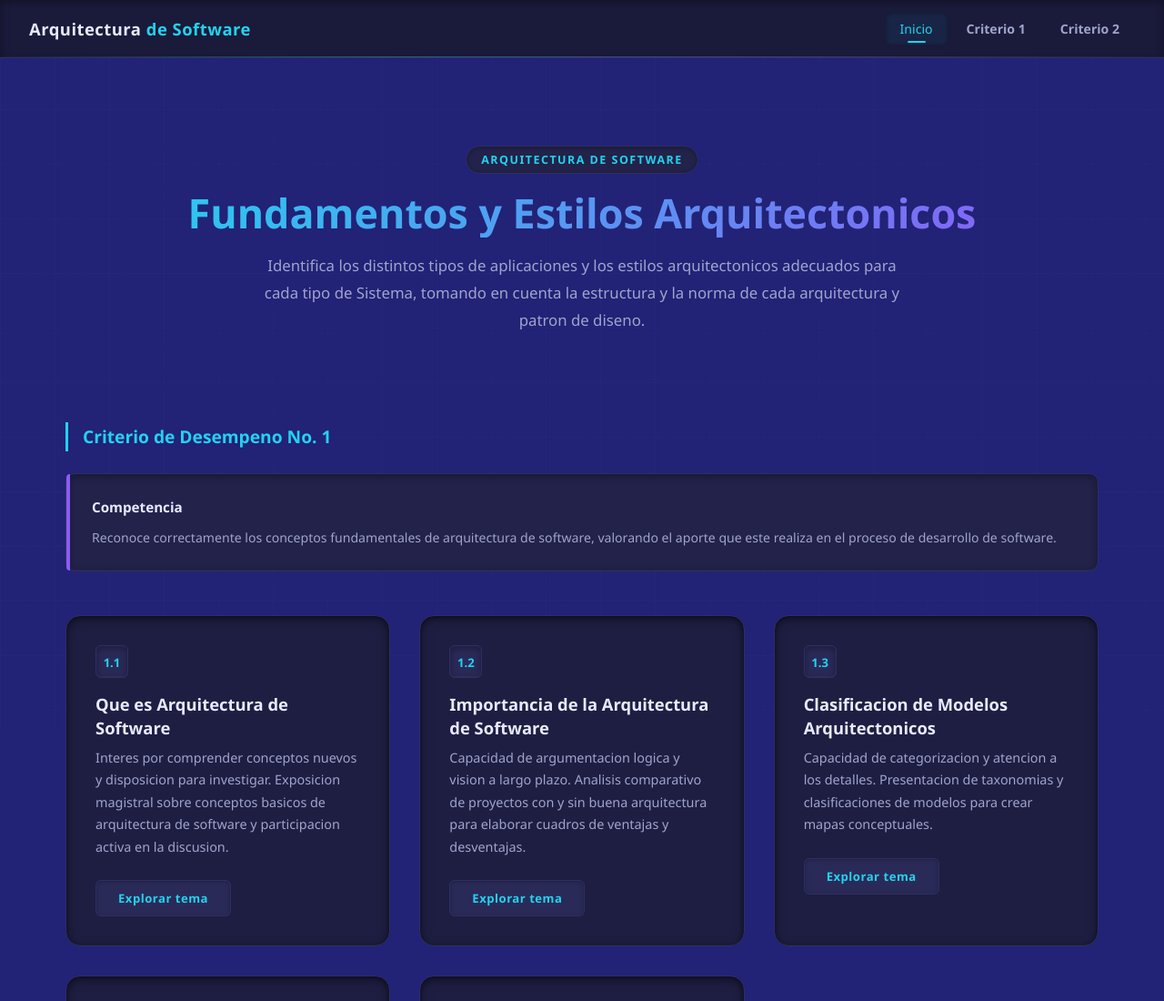
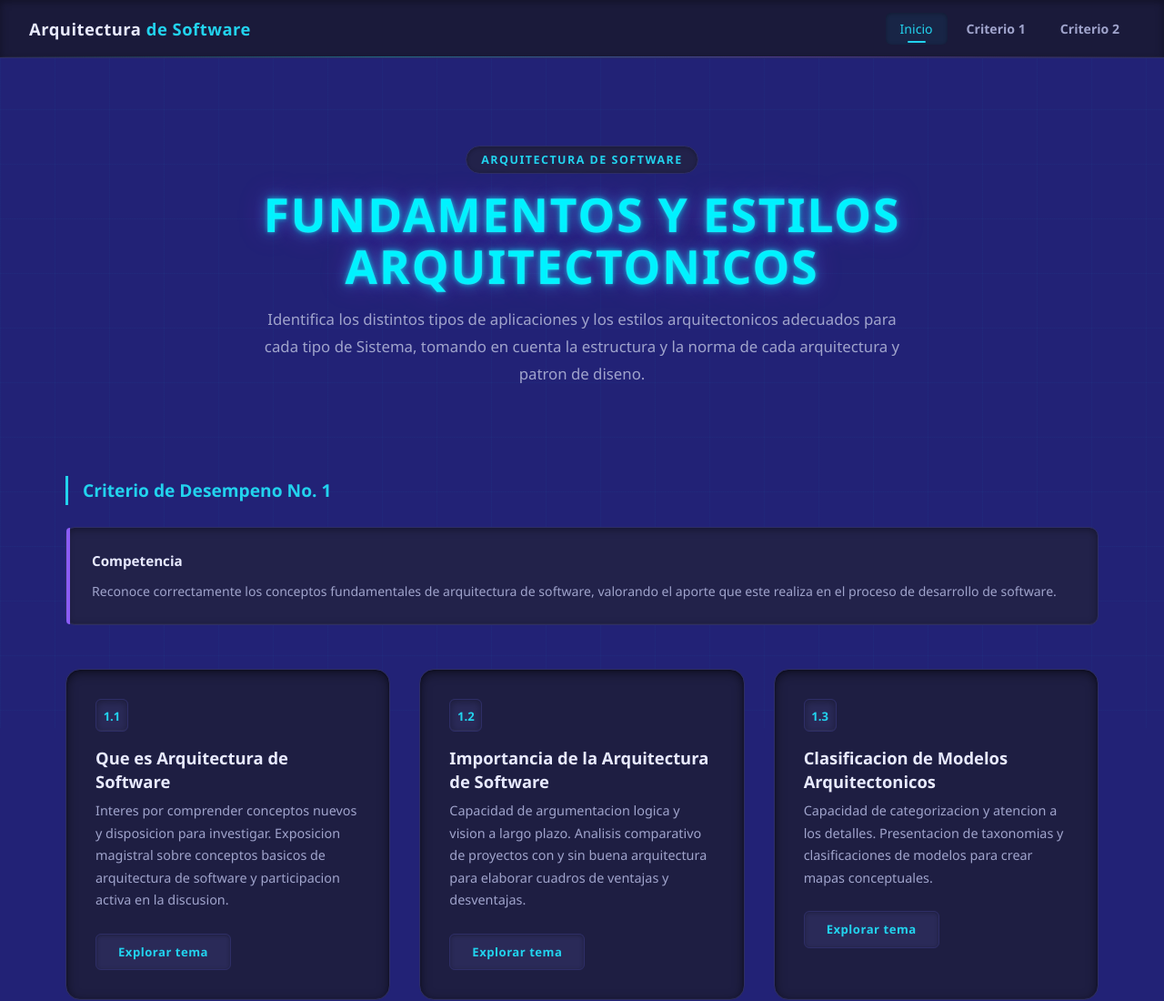
Before and after one commit to jgsotog/Clase_arquitectura, a plain HTML site: page index.html in a window 1280 px wide. Shown: the top 1100 px of the page at 91% size. Drawn offline with Linux system fonts and the light colour scheme.

Commit message:
Cambio en el estilo del titulo

```diff
--- a/css/main.css
+++ b/css/main.css
@@ -305,14 +305,29 @@ a:hover {
 }
 
 .hero__title {
-    font-size: clamp(1.8rem, 4vw, 2.8rem);
-    font-weight: 800;
-    line-height: 1.2;
+    /* Mantenemos el tamaño responsivo que ya tenías */
+    font-size: clamp(1.8rem, 5vw, 3.2rem);
+    font-weight: 900;
+    line-height: 1.1;
     margin-bottom: var(--space-md);
-    background: linear-gradient(135deg, var(--accent-cyan), var(--accent-purple));
-    -webkit-background-clip: text;
-    -webkit-text-fill-color: transparent;
-    background-clip: text;
+
+    /* CAMBIO 1: Color sólido eléctrico en lugar de gradiente sutil */
+    /* El neón funciona mejor con un color base muy vibrante */
+    color: #00f2ff;
+
+    /* CAMBIO 2: El secreto del Neón (Text Shadow) */
+    /* Capa 1: Brillo interno | Capa 2: Resplandor medio | Capa 3: Aura lejana */
+    text-shadow:
+        0 0 5px rgba(0, 242, 255, 0.7),
+        0 0 15px rgba(0, 242, 255, 0.5),
+        0 0 30px rgba(188, 19, 254, 0.4);
+
+    /* CAMBIO 3: Un toque de espaciado para que respire el brillo */
+    letter-spacing: 2px;
+    text-transform: uppercase;
+
+    /* OPCIONAL: Un borde muy fino para definir la forma */
+    -webkit-text-stroke: 1px rgba(255, 255, 255, 0.1);
 }
 
 .hero__subtitle {
```
